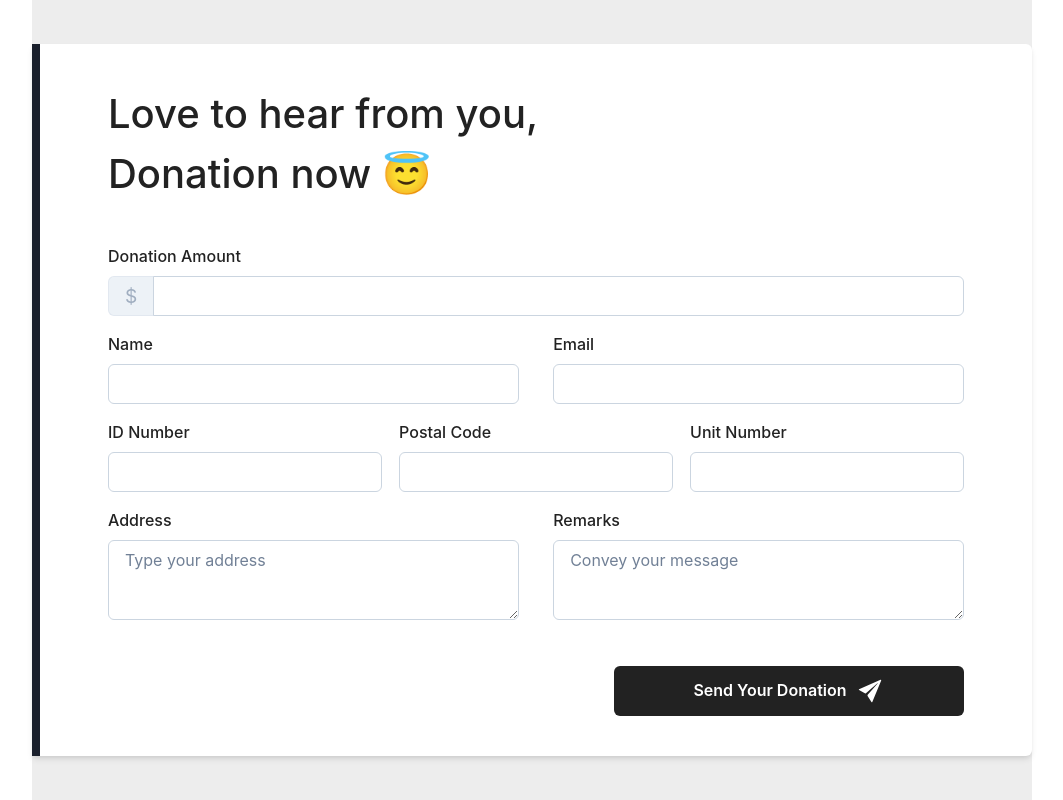
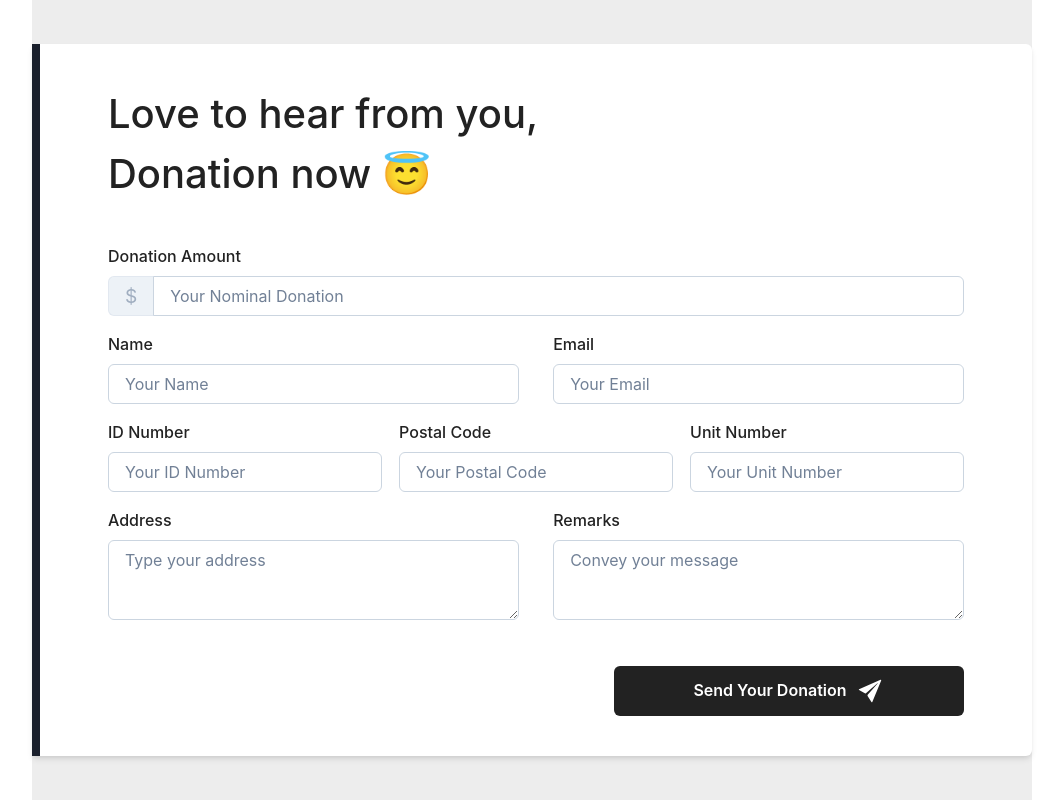
Before and after one commit to mitro-ubaidillah/Validation-App, a React (Vite) app: page / in a window 1280 px wide. Shown: the whole page, without its empty margins (108-1171 px from the left). Built offline with nearby package versions, Linux system fonts and the light colour scheme.

Commit message:
add readme and code refactoring

```diff
--- a/src/components/form/InputField.jsx
+++ b/src/components/form/InputField.jsx
@@ -1,7 +1,7 @@
 import { FormControl, FormErrorMessage, FormLabel, Input, InputGroup, InputLeftAddon } from '@chakra-ui/react';
 import React from 'react';
 
-const InputField = ({ errorsName, title, register, errorsMessage, icon }) => {
+const InputField = ({ errorsName, title, register, errorsMessage, icon, placeholder }) => {
     return (
         <FormControl
             isInvalid={errorsName}
@@ -22,6 +22,7 @@ const InputField = ({ errorsName, title, register, errorsMessage, icon }) => {
                     height={{ base:'30px', md:'40px' }}
                     border={'1px'}
                     borderColor={'gray.300'}
+                    placeholder={placeholder}
                     {...register}
                 />
             </InputGroup>
--- a/src/validations/InputValidaito.jsx
+++ b/src/validations/InputValidaito.jsx
@@ -27,7 +27,7 @@ export const inputValidation = Yup.object().shape({
         if(val != '') {
             return Yup.string().matches(addressRegExp, 'Address can`t only use digit')
         }else{
-            return Yup.string().notRequired();
+            return Yup.string().optional();
         }
     }),
     remarks: Yup.string().optional()
--- a/src/views/pages/DonationPage.jsx
+++ b/src/views/pages/DonationPage.jsx
@@ -1,4 +1,4 @@
-import React, { useRef } from 'react';
+import React, { useRef, useState } from 'react';
 import { useForm } from 'react-hook-form';
 import { yupResolver } from '@hookform/resolvers/yup';
 import { Box, Flex, InputLeftAddon, Text, useToast } from '@chakra-ui/react';
@@ -17,9 +17,23 @@ const DonationPage = () => {
     const toast = useToast();
     const toastIdRef = useRef();
 
-    const { register, handleSubmit, formState: { errors } } = useForm({
+    const initialValues = {
+        name: '',
+        donation: null,
+        email: '',
+        id_number: '',
+        postal_code: '',
+        unit_number: '',
+        address: '',
+        remarks: '',
+    };
+
+    const [initialValue, setInitialValue] = useState(initialValues);
+
+    const { register, handleSubmit, formState: { errors }, setValue } = useForm({
         mode: 'onSubmit',
         resolver: yupResolver(inputValidation),
+        defaultValues: initialValue,
     });
 
     const SuccessToast = (data) => {
@@ -35,15 +49,28 @@ const DonationPage = () => {
     const closeToast = () => {
         if (toastIdRef.current) {
             toast.close(toastIdRef.current);
-
             setTimeout(() => {
                 navigate('/finish')
             }, 700)
+            setValue('name', '');
+            setValue('donation', null);
+            setValue('address', '');
+            setValue('email', '');
+            setValue('id_number', '');
+            setValue('postal_code', '');
+            setValue('unit_number', '');
         }
     }
 
     const onSubmit = (data) => {
         SuccessToast(data);
+        setValue('name', '');
+        setValue('donation', null);
+        setValue('address', '');
+        setValue('email', '');
+        setValue('id_number', '');
+        setValue('postal_code', '');
+        setValue('unit_number', '');
         setTimeout(() => {
             navigate('/finish')
         }, 3000)
@@ -63,6 +90,7 @@ const DonationPage = () => {
                         title={'Donation Amount'}
                         errorsName={errors.donation}
                         errorsMessage={errors.donation?.message}
+                        placeholder={'Your Nominal Donation'}
                         icon={
                             <InputLeftAddon
                                 color='gray.400'
@@ -85,6 +113,7 @@ const DonationPage = () => {
                                 title={'Name'}
                                 errorsName={errors.name}
                                 errorsMessage={errors.name?.message}
+                                placeholder={'Your Name'}
                             />
                         </Box>
                         <Box flexBasis={{ base: '100%', lg: '48%' }}>
@@ -93,6 +122,7 @@ const DonationPage = () => {
                                 title={'Email'}
                                 errorsName={errors.email}
                                 errorsMessage={errors.email?.message}
+                                placeholder={'Your Email'}
                             />
                         </Box>
                         <Box flexBasis={{ base: '100%', sm: '31%', lg: '32%' }}>
@@ -101,6 +131,7 @@ const DonationPage = () => {
                                 title={'ID Number'}
                                 errorsName={errors.id_number}
                                 errorsMessage={errors.id_number?.message}
+                                placeholder={'Your ID Number'}
                             />
                         </Box>
                         <Box flexBasis={{ base: '48%', sm: '31%', lg: '32%' }}>
@@ -109,6 +140,7 @@ const DonationPage = () => {
                                 title={'Postal Code'}
                                 errorsName={errors.postal_code}
                                 errorsMessage={errors.postal_code?.message}
+                                placeholder={'Your Postal Code'}
                             />
                         </Box>
                         <Box flexBasis={{ base: '48%', sm: '31%', lg: '32%' }}>
@@ -117,6 +149,7 @@ const DonationPage = () => {
                                 title={'Unit Number'}
                                 errorsName={errors.unit_number}
                                 errorsMessage={errors.unit_number?.message}
+                                placeholder={'Your Unit Number'}
                             />
                         </Box>
                         <Box flexBasis={{ base: '100%', lg: '48%' }}>
```
Also changed, not shown: images/screenshootApp.png (added), 1 other file (tests, documents, lock files or other folders).
